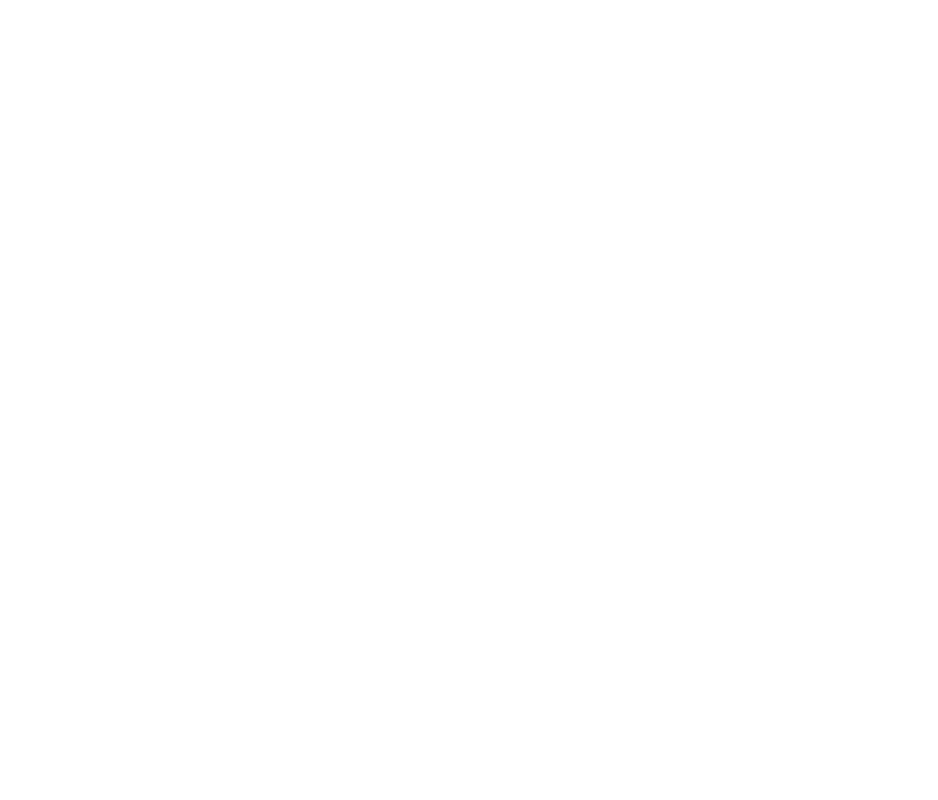
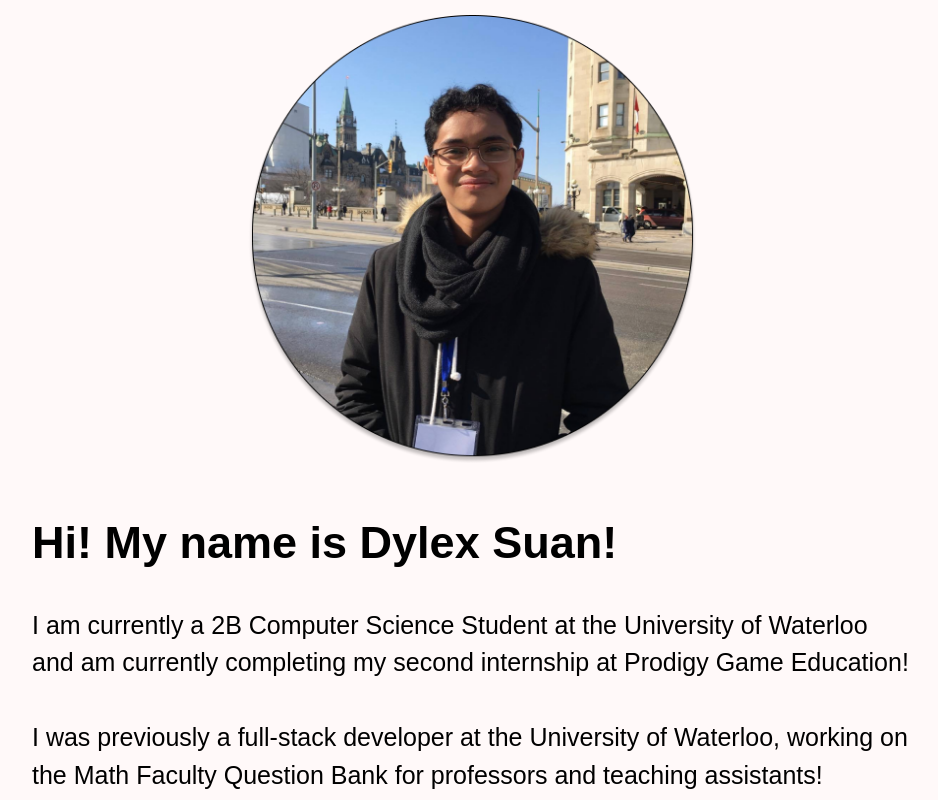
Before and after one commit to dylex-suan/dylex-suan-v2-website, a React (Create React App) app: page / in a window 1280 px wide. Shown: the top 800 px of the page, without its empty margins (168-1106 px from the left). Built offline with nearby package versions, Linux system fonts and the light colour scheme.

Commit message:
Start showing the components

```diff
--- a/src/App.js
+++ b/src/App.js
@@ -1,8 +1,36 @@
 import logo from './logo.svg';
-import './App.css';
+// import './App.css';
+import './fonts/fonts.css';
+import styled from 'styled-components';
+import profile_photo from './assets/profile_photo.png';
+import { About } from './components/About';
+import { Projects } from './components/Projects';
 
 export const App = () => {
   return (
-    <div></div>
+    <Container>
+      <Image src={profile_photo} alt='' />
+      <About />
+      <Projects />
+    </Container>
   )
 }
+
+
+const Container = styled.div`
+  background: #FFF9F9;
+  display: flex;
+  flex-wrap: wrap;
+  justify-content: center;
+  align-items: center;
+  flex-direction: row;
+  font-family: "Open-Sans", sans-serif;
+`;
+
+const Image = styled.img`
+  width: 449px;
+  height: 449px;
+  padding: 15px 0px;
+  align-items: center;
+  justify-content: center;
+`;
```
